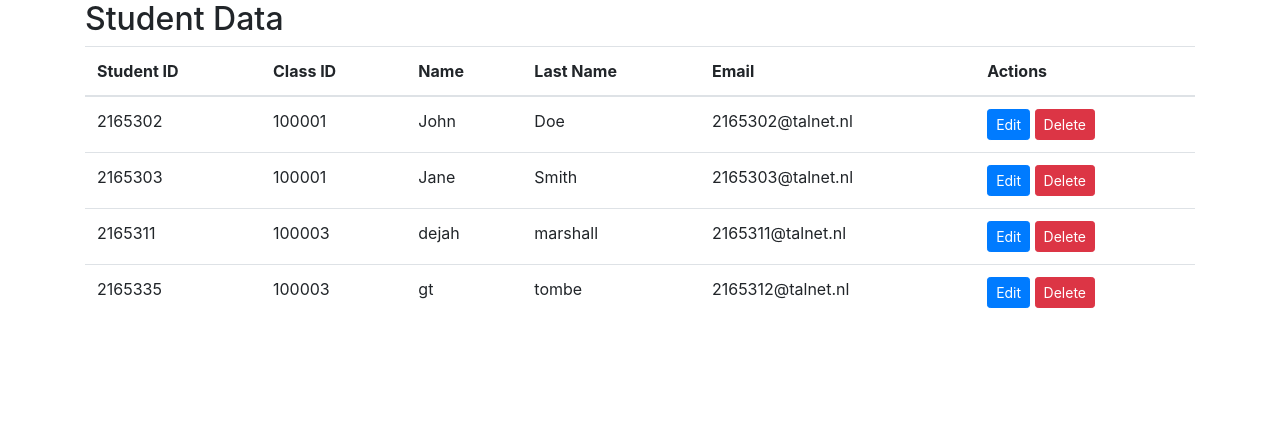
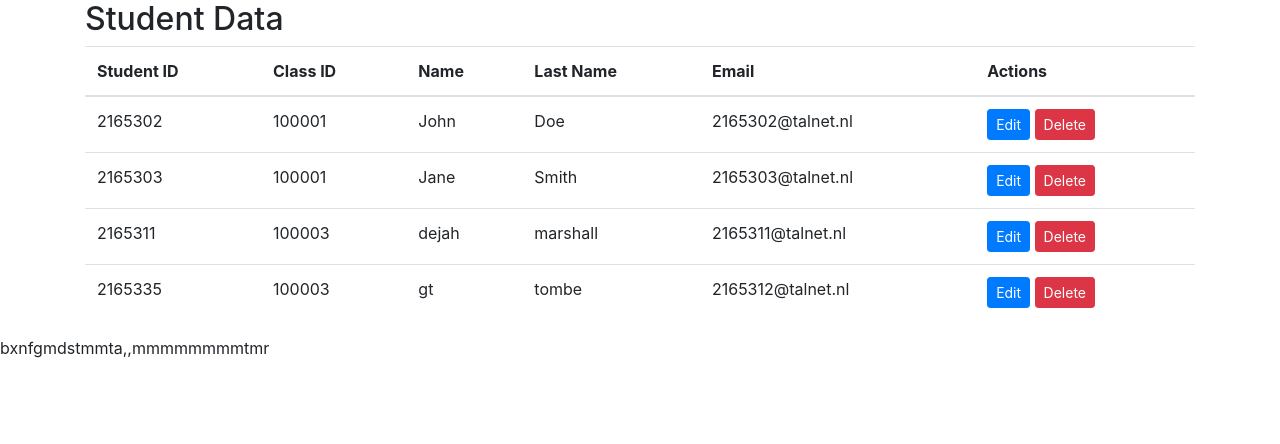
Before and after one commit to ValSchool/Database-ITLyceum, a PHP site: page /Main-elements/Studenten/StudentData.php in a window 1280 px wide. Shown: the part 48-492 px from the top of the page. Run offline with PHP 8.4, Linux system fonts and the light colour scheme; data comes from the database, SQL or seed files in the repository.

Commit message:
Update StudentData.php

```diff
--- a/database_eindopd/Main-elements/Studenten/StudentData.php
+++ b/database_eindopd/Main-elements/Studenten/StudentData.php
@@ -64,3 +64,4 @@ $students = $student->selectStudenten();
     </div>
 </body>
 </html>
+ bxnfgmdstmmta,,mmmmmmmmtmr
```
